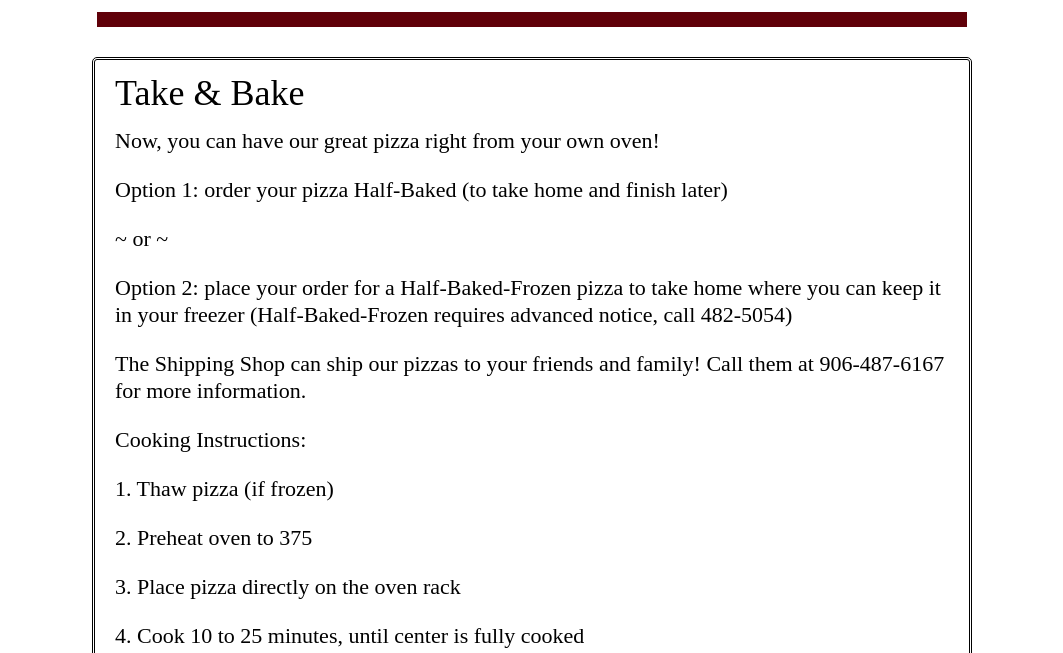
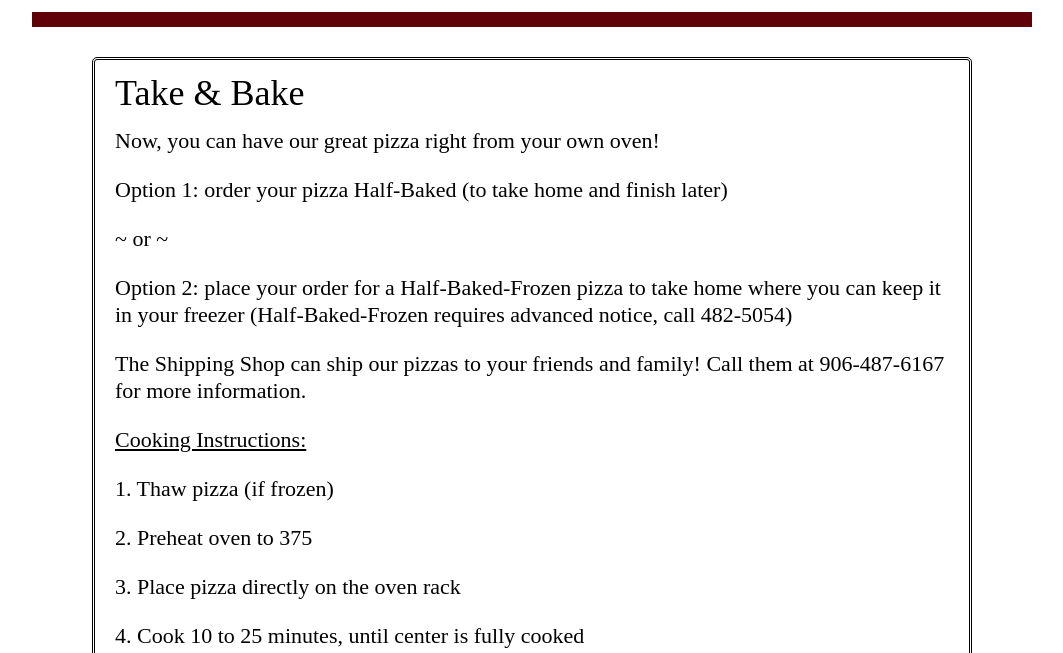
Before and after one commit to delre005/ambassador, a plain HTML site: page takeandbake.html in a window 1280 px wide. Shown: the part 768-1421 px from the top of the page, without its empty margins (108-1171 px from the left). Drawn offline with Linux system fonts and the light colour scheme; a web font is replaced by a local one.

Commit message:
Update takeandbake.html

```diff
--- a/takeandbake.html
+++ b/takeandbake.html
@@ -46,7 +46,7 @@
 </div>
 
 <h1 class="title">Take & Bake</h1>
-<div class="rectangle"></div>
+<div class="rectangle-take-and-bake"></div>
 
 
 <div class="wrapper">
@@ -64,7 +64,7 @@
     <p>The Shipping Shop can ship our pizzas to your friends and family!
     Call them at 906-487-6167 for more information.</p>
 
-    <p>Cooking Instructions:</p>
+    <p><u>Cooking Instructions:</u></p>
 
     <p>1. Thaw pizza (if frozen)</p>
 
@@ -105,3 +105,4 @@
   </div>
 
 </body>
+</html>
```
